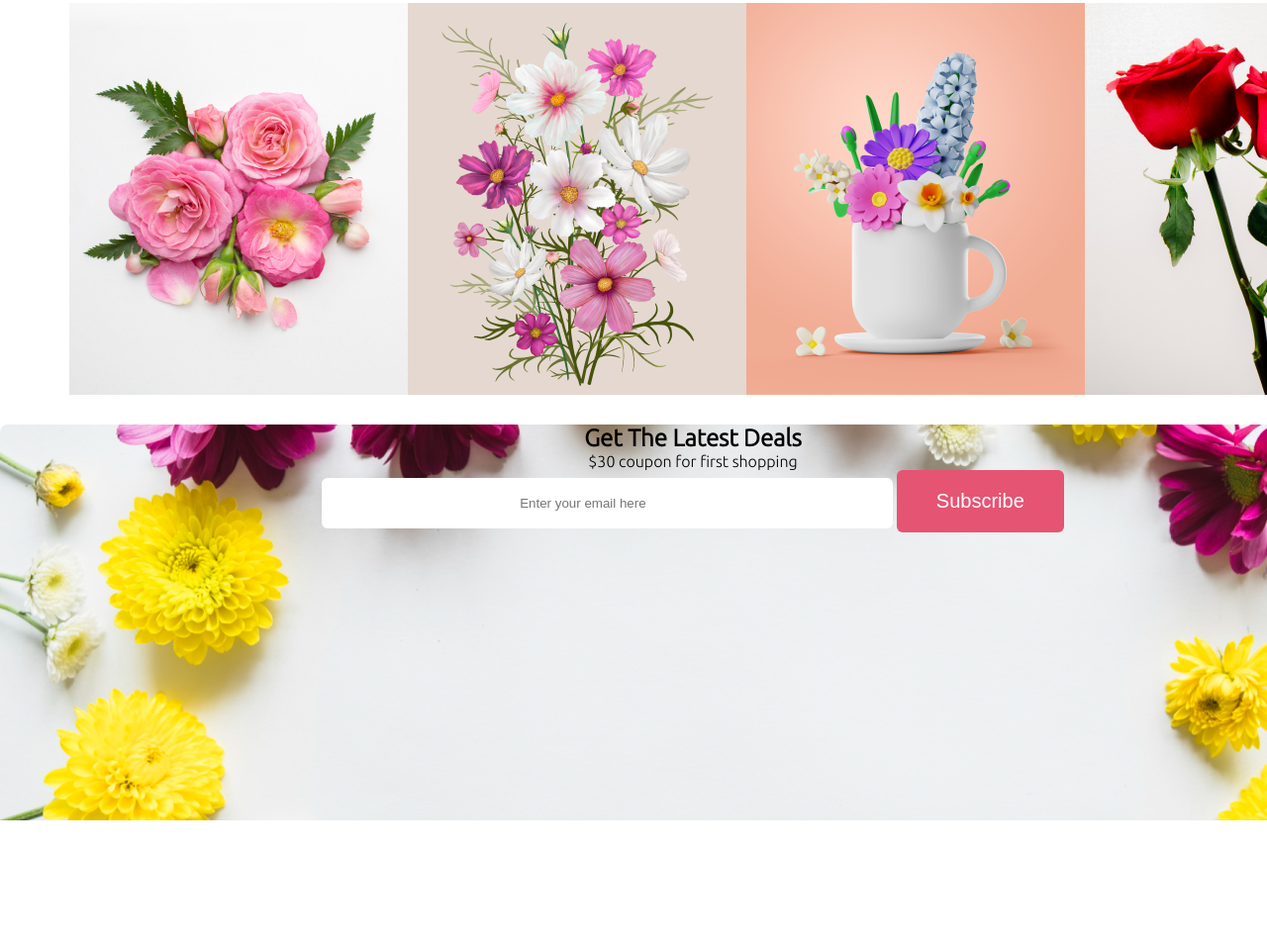
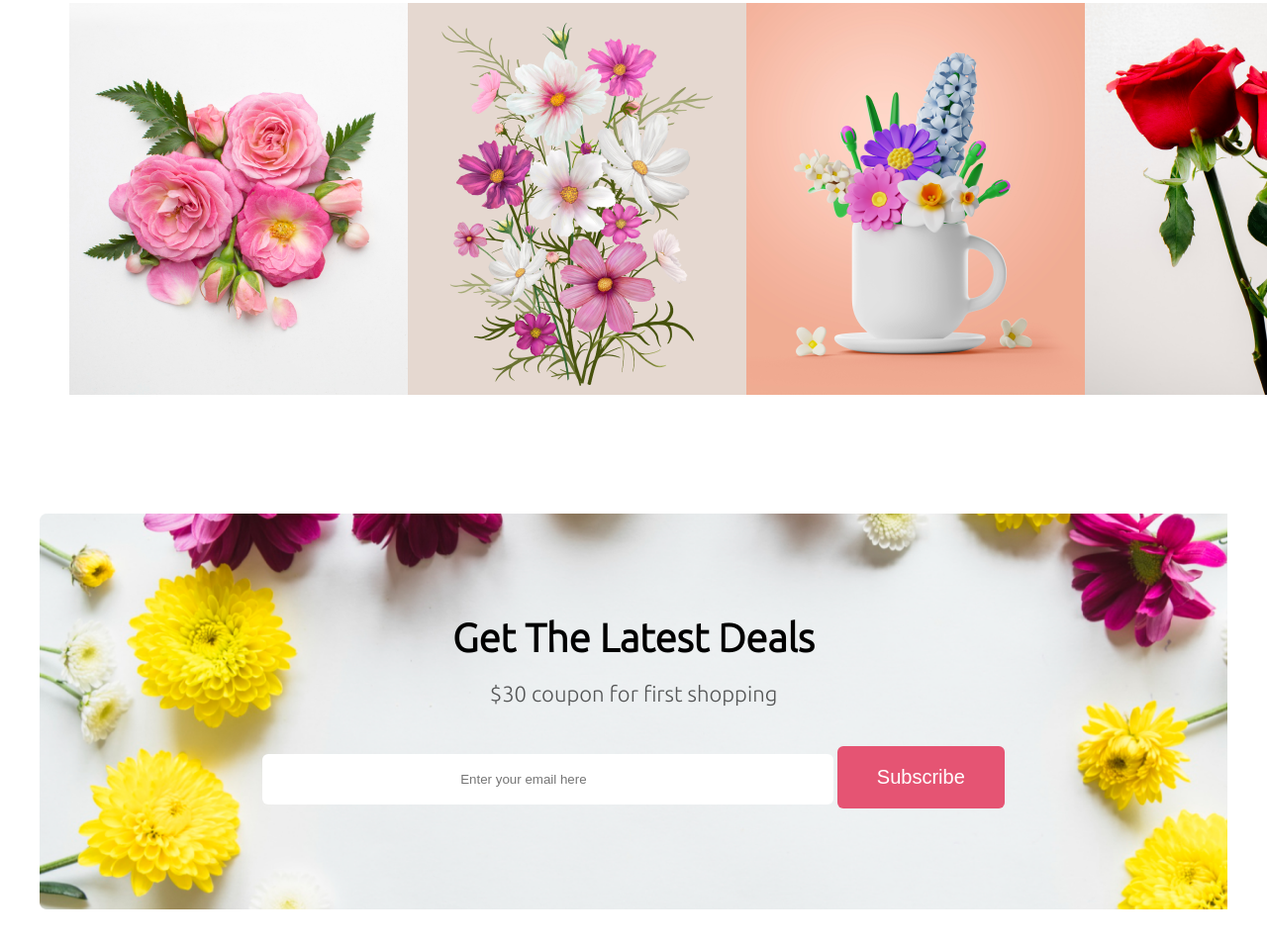
Before and after one commit to RafsanAhsan00/flower-shop-assignment, a plain HTML site: page index.html in a window 1280 px wide. Shown: the part 2623-3580 px from the top of the page at 99% size. Before the commit the page ends 3452 px from the top, so only its background shows below. Drawn offline with Linux system fonts and the light colour scheme; a web font is replaced by a local one.

Commit message:
deals section addeded

```diff
--- a/index.html
+++ b/index.html
@@ -77,12 +77,12 @@
         </div>
         <div class="deals-container">
             <div class="deal-details">
-            <h2>Get The Latest Deals</h2>
-            <p>$30 coupon for first shopping</p>
-            </div>
-            <div class="deal-input">
-                <input class="email-box" type="email" name="" id="" placeholder="Enter your email here">
-                <button class="common-btn">Subscribe</button>
+            <h2 class="deal-title">Get The Latest Deals</h2>
+            <p class="deal-description">$30 coupon for first shopping</p>
+            <form action="">
+             <input class="email-box" type="email" name="" id="" placeholder="Enter your email here">
+            <button class="common-btn">Subscribe</button>
+            </form>
             </div>
 
 
--- a/style.css
+++ b/style.css
@@ -171,12 +171,21 @@ padding-top: 30px;
 
 }
 .deals-container{
-    width: 1400px;
+    max-width: 1200px;
     height: 400px;
     background-image:url('./images/background.png');
-    margin: auto;
+    background-size: cover;
     text-align: center;
+    margin: 120px auto;
+    display: flex;
+    justify-content: center;
+    align-items: center;
 }
-.deals-container{
-    margin
+.deal-title{
+    font-size: 40px;
 }
+.deal-description{
+    font-size: 22px;
+    color:rgba(0, 0, 0, 0.642);
+    padding: 20px 0px 40px 0px;
+}
```
